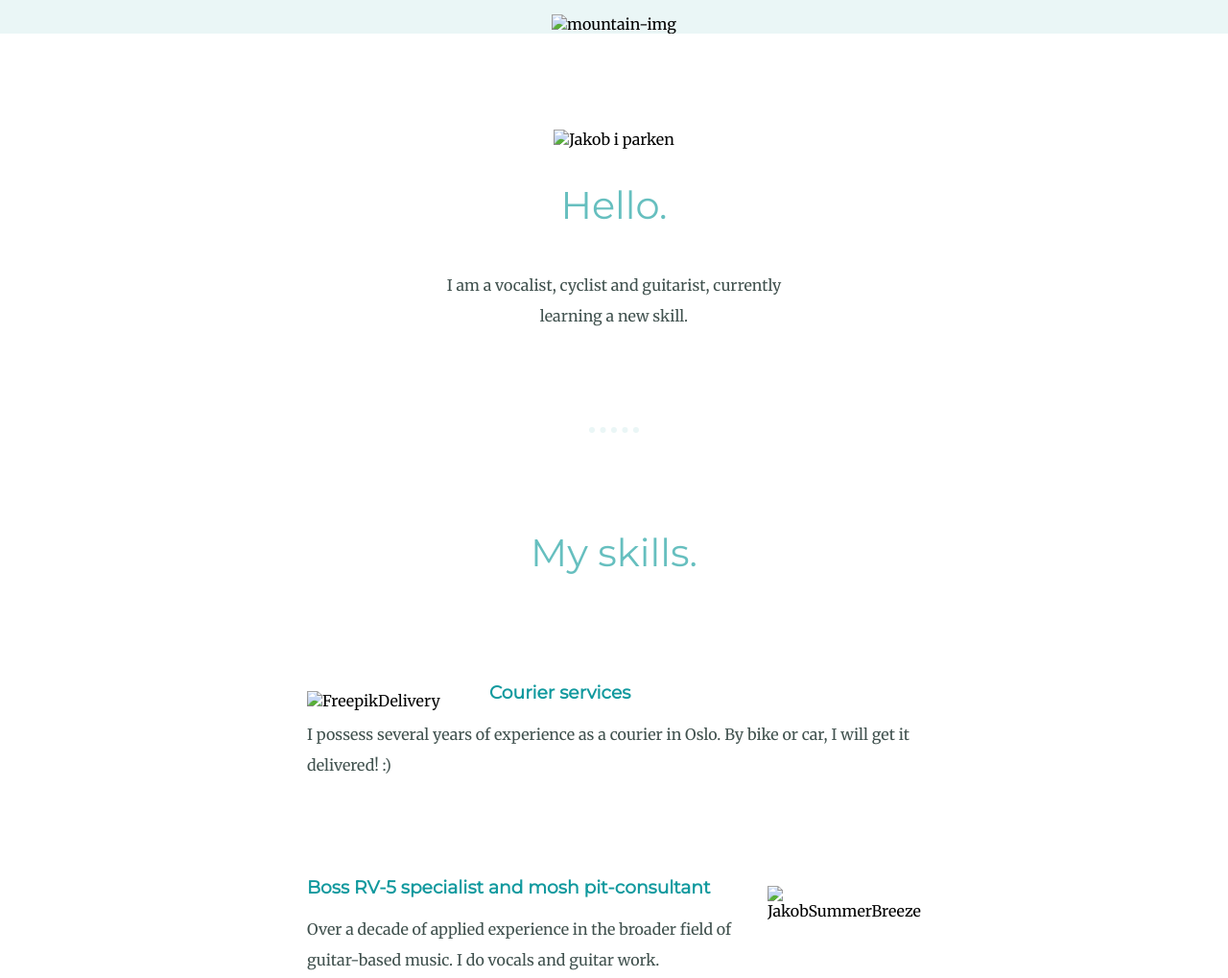
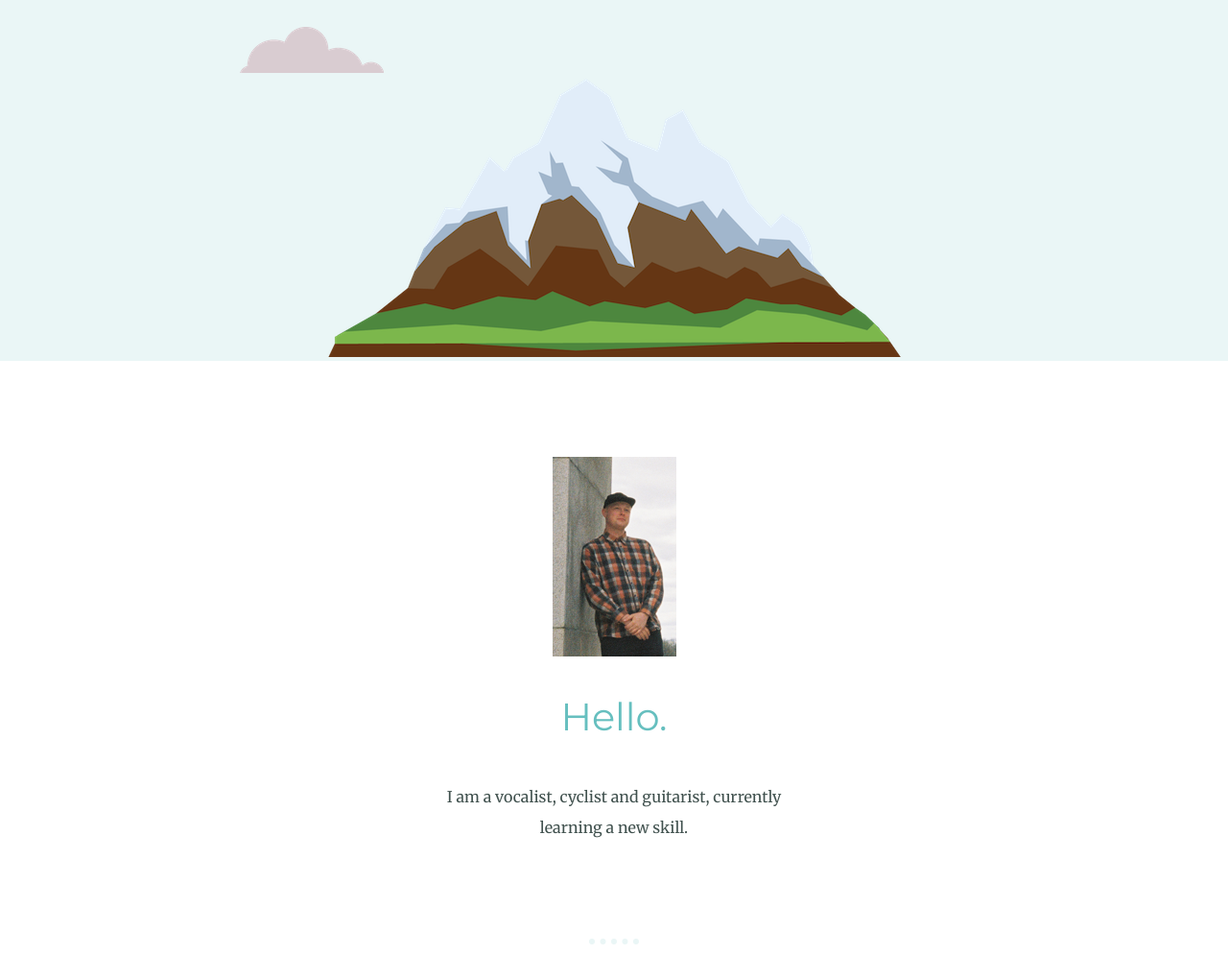
Before and after one commit to jskogli/Personal, a plain HTML site: page index.html in a window 1280 px wide. Shown: the part 440-1459 px from the top of the page at 96% size. Drawn offline with Linux system fonts and the light colour scheme; files that its build step writes are made by us from their sources.

Commit message:
Fixed image paths

```diff
--- a/index.html
+++ b/index.html
@@ -13,15 +13,15 @@
 
 <body>
   <div class="topcontainer">
-    <img class="top-cloud" src="images/cloud.png" alt="cloud-img">
+    <img class="top-cloud" src="cloud.png" alt="cloud-img">
     <h1>I'm Jakob.</h1>
     <h2>a <span class="stud">stud</span>ent.</h2>
-    <img class="bottom-cloud" src="images/cloud.png" alt="cloud-img">
-    <img class="mountain" src="images/mountain.png" alt="mountain-img">
+    <img class="bottom-cloud" src="cloud.png" alt="cloud-img">
+    <img class="mountain" src="mountain.png" alt="mountain-img">
   </div>
   <div class="middle-container">
     <div class="profile">
-      <img src="images/JakobG20Crop.png" alt="Jakob i parken">
+      <img src="JakobG20Crop.png" alt="Jakob i parken">
       <h2>Hello.</h2>
       <p class="intro">I am a vocalist, cyclist and guitarist, currently learning a new skill.</p>
     </div>
@@ -29,12 +29,12 @@
     <div class="skills">
       <h2>My skills.</h2>
       <div class="skill-row">
-        <img class="jakobsykkel" src="images/delivery.png" alt="FreepikDelivery">
+        <img class="jakobsykkel" src="delivery.png" alt="FreepikDelivery">
         <h3>Courier services</h3>
         <p>I possess several years of experience as a courier in Oslo. By bike or car, I will get it delivered! :)</p>
       </div>
       <div class="skill-row">
-        <img class="jakobscene" src="Images/JakobSBreeze.png" alt="JakobSummerBreezeFestival">
+        <img class="jakobscene" src="JakobSBreeze.png" alt="JakobSummerBreezeFestival">
         <h3>Boss RV-5 specialist and mosh pit-consultant</h3>
         <p>Over a decade of applied experience in the broader field of guitar-based music.
           I do vocals and guitar work.
```
